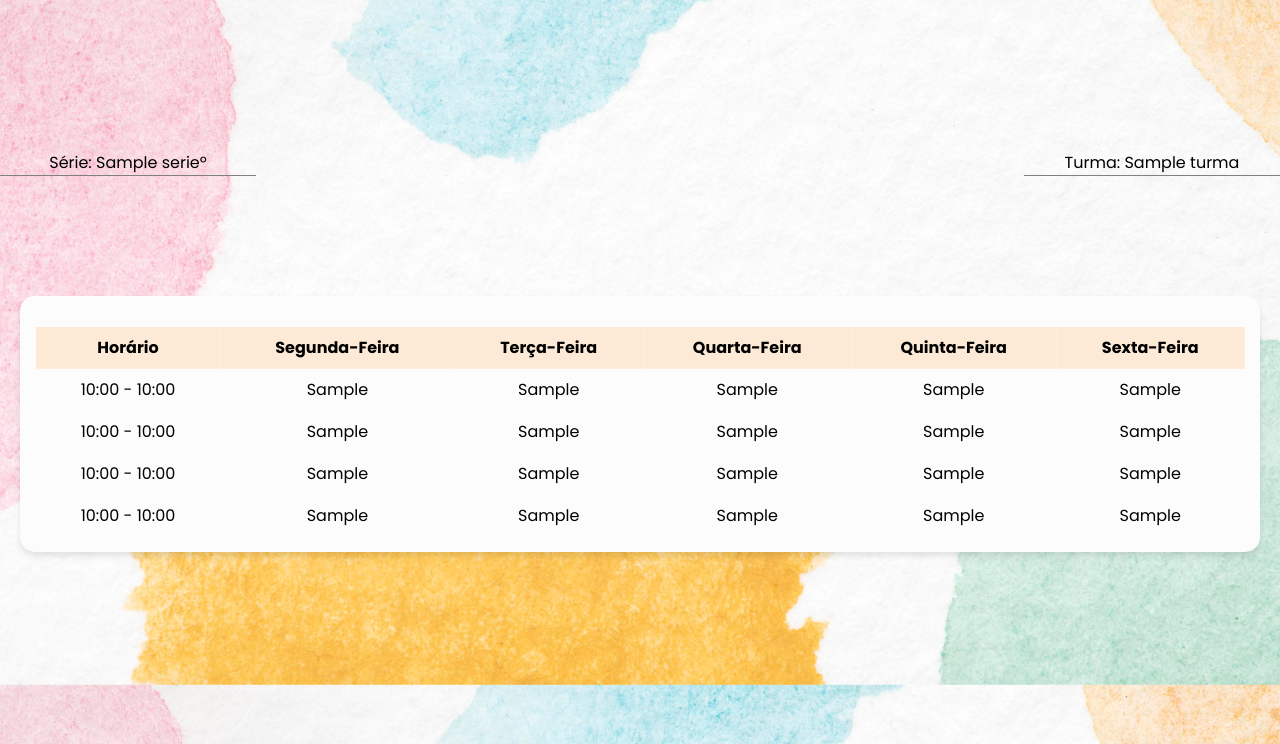
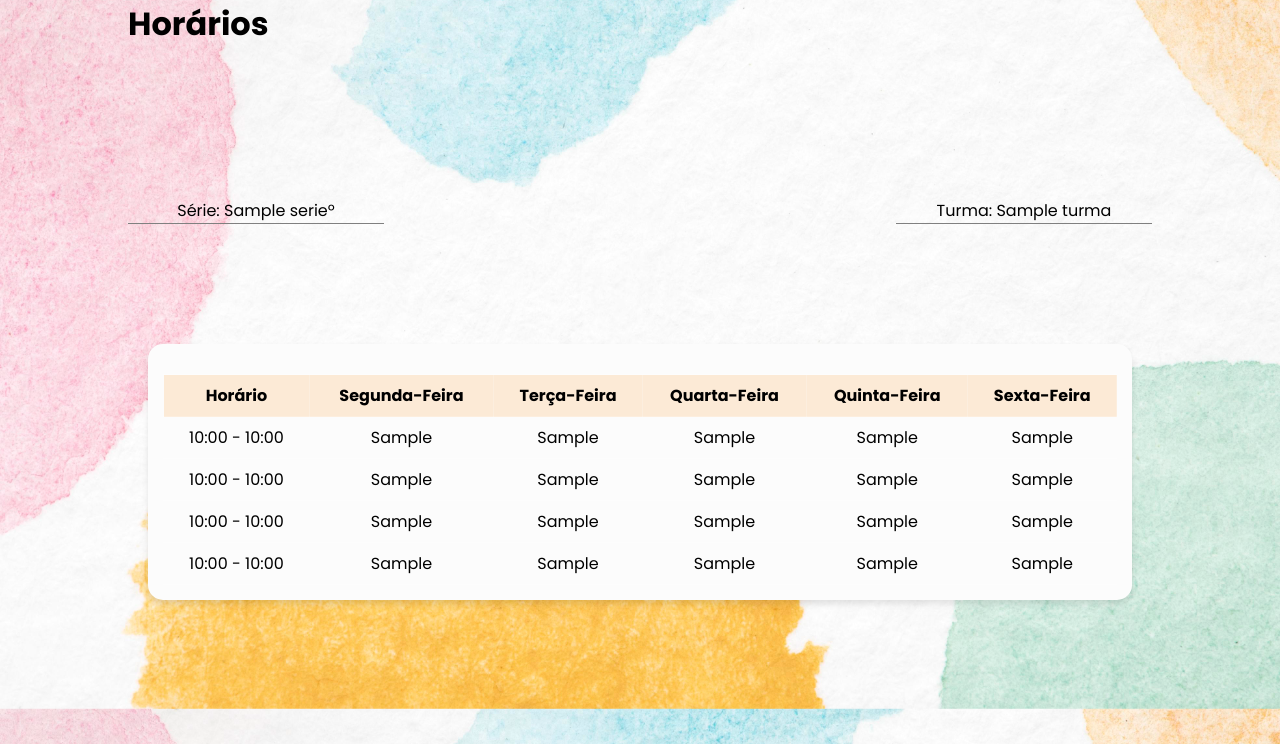
Before and after one commit to Manuelaamorim/smartSchool, a Django app: template appsmartschool/templates/appsmartschool/horarios.html in a window 1280 px wide. Shown: the part 56-800 px from the top of the page. Run offline with Django 5.2, Linux system fonts and the light colour scheme; tables that the repository leaves empty hold one stand-in row (values such as "Sample post"); the template is opened without the code that fills it: values that come from a table or form of the project are taken from there, most other values are stand-ins (such as "Sample title", 1, 10 or a date in 2020); parts of the project's set-up code (start-up, migrations or seed data) failed here and were passed over.

Commit message:
Ajeitando horários

```diff
--- a/appsmartschool/templates/appsmartschool/horarios.html
+++ b/appsmartschool/templates/appsmartschool/horarios.html
@@ -3,8 +3,8 @@
 {% load static %}
 
 <link rel="stylesheet" href="{% static 'css/style_horario.css' %}">
-
-
+<div class="container">
+    <h1>Horários</h1>
     <div class="info-section">
         <div>Série: {{ horario.serie }}º
             <div class="linha"></div>
@@ -74,5 +74,5 @@
         </ul>
         {% endif %}
     </div>
-
+</div>
 {% endblock %}
--- a/appsmartschool/templates/appsmartschool/notas.html
+++ b/appsmartschool/templates/appsmartschool/notas.html
@@ -5,7 +5,6 @@
 <link rel="stylesheet" href="{% static 'css/style_notas.css' %}">
 <div class="container">
     <h1>Boletim</h1>
-    <div class="container"></div>
     <div class="info-section">
         <div>Nome: {{ aluno.nome }}
             <div class="linha"></div>
```
Lines whose indentation alone changed are shown as unchanged.
